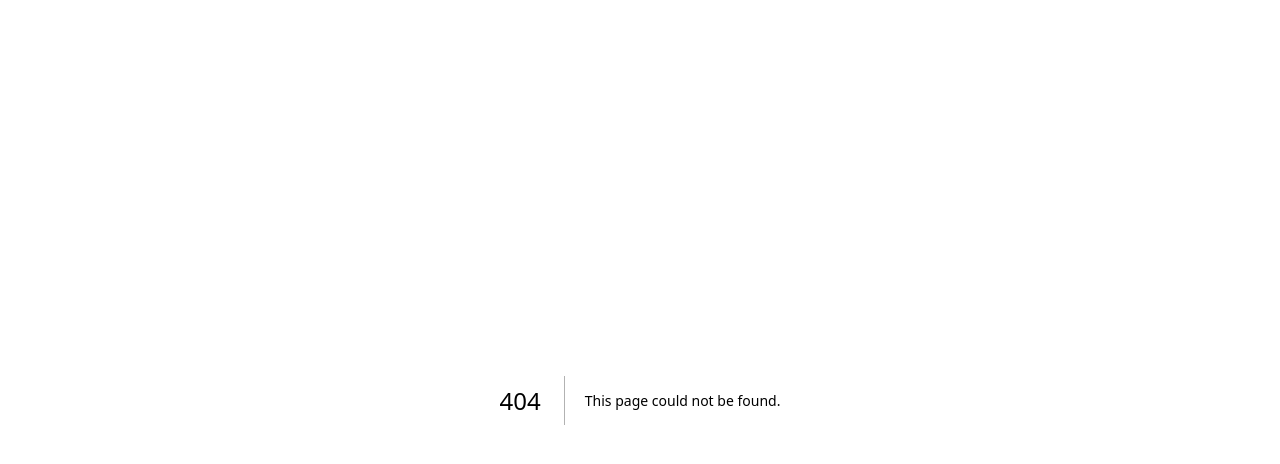
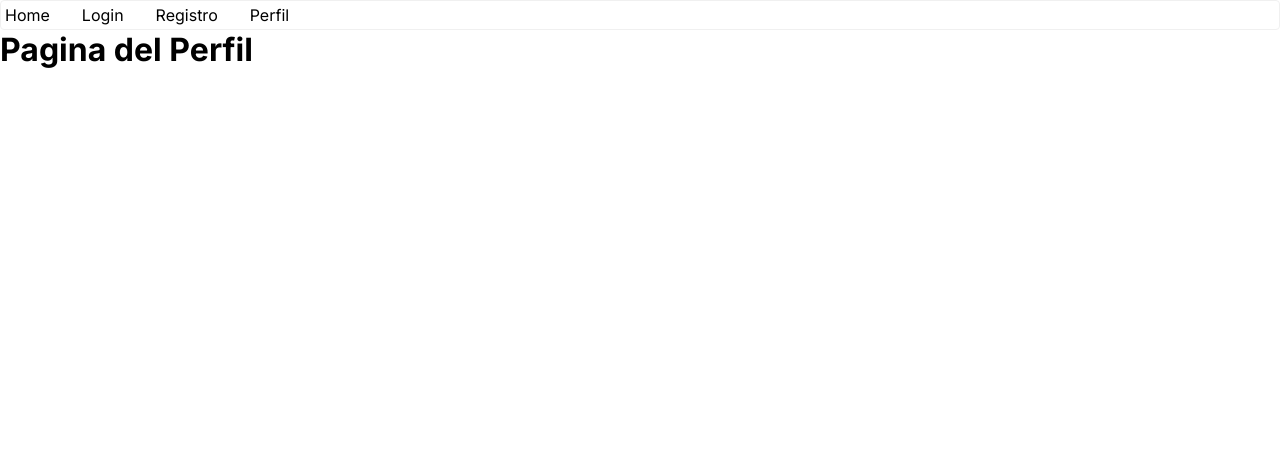
Before and after one commit to abde7h/artisan-fe, a Next.js app: page /profile in a window 1280 px wide. Before the commit this address had no page. Shown: the top 464 px of the page. Built offline with nearby package versions, Linux system fonts and the light colour scheme.

Commit message:
Creacion de la estrutura base

```diff
--- /dev/null
+++ b/src/app/components/Navigation.module.css
@@ -0,0 +1,16 @@
+.header {
+    border: 1px solid #f0f0f0;
+    border-radius: 4px;
+    padding: 4px;
+}
+
+.navigation {
+    display: flex;
+    list-style: none;
+    gap: 32px;
+}
+
+.navigation li:hover {
+    color: #a86d00;
+    text-decoration: underline;
+}
--- /dev/null
+++ b/src/app/components/Navigation.tsx
@@ -0,0 +1,37 @@
+import Link from 'next/link'
+import styles from './Navigation.module.css'
+
+const links = [
+  {
+    label: 'Home',
+    route: '/'
+  },
+  {
+    label: 'Login',
+    route: '/login'
+  },
+  {
+    label: 'Registro',
+    route: '/register'
+  },
+  {
+    label: 'Perfil',
+    route: '/profile'
+  }
+]
+
+export function Navigation () {
+  return (
+    <header className={styles.header}>
+      <nav>
+        <ul className={styles.navigation}>
+          {links.map(({ label, route }) => (
+            <li key={route}>
+              <Link href={route}>{label}</Link>
+            </li>
+          ))}
+        </ul>
+      </nav>
+    </header>
+  )
+}
--- a/src/app/layout.tsx
+++ b/src/app/layout.tsx
@@ -1,22 +1,26 @@
-import './globals.css'
+import './styles/globals.css'
 import type { Metadata } from 'next'
 import { Inter } from 'next/font/google'
+import { Navigation } from './components/Navigation'
 
 const inter = Inter({ subsets: ['latin'] })
 
 export const metadata: Metadata = {
   title: 'Create Next App',
-  description: 'Generated by create next app',
+  description: 'Generated by create next app'
 }
 
-export default function RootLayout({
-  children,
+export default function RootLayout ({
+  children
 }: {
   children: React.ReactNode
 }) {
   return (
-    <html lang="en">
-      <body className={inter.className}>{children}</body>
+    <html lang='es-ES'>
+      <body className={inter.className}>
+        <Navigation />
+        {children}
+      </body>
     </html>
   )
 }
--- /dev/null
+++ b/src/app/login/page.tsx
@@ -0,0 +1,5 @@
+export default function LoginPage () {
+  return (
+    <h1>Pagina de Login</h1>
+  )
+}
--- /dev/null
+++ b/src/app/profile/page.tsx
@@ -0,0 +1,5 @@
+export default function ProfilePage () {
+  return (
+    <h1>Pagina del Perfil</h1>
+  )
+}
--- /dev/null
+++ b/src/app/register/page.tsx
@@ -0,0 +1,5 @@
+export default function RegisterPage () {
+  return (
+    <h1>Pagina de Registro</h1>
+  )
+}
--- a/src/app/globals.css
+++ b/src/app/styles/globals.css
@@ -87,12 +87,12 @@ body {
 
 body {
   color: rgb(var(--foreground-rgb));
-  background: linear-gradient(
+  /*background: linear-gradient(
       to bottom,
       transparent,
       rgb(var(--background-end-rgb))
     )
-    rgb(var(--background-start-rgb));
+    rgb(var(--background-start-rgb));*/
 }
 
 a {
```
Also changed, not shown: package.json (+9 -5 lines), src/app/page.tsx (+29 -91 lines), .eslintrc.json, 1 other file (tests, documents, lock files or other folders).
